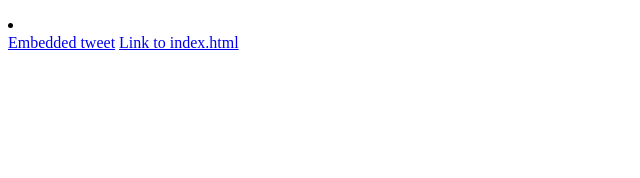
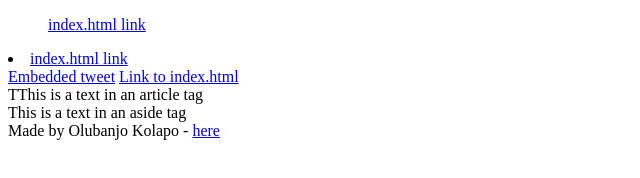
Before and after one commit to kol-apo/alu-web-development, a plain HTML site: page html_basic/tweets.html in a window 1280 px wide. Shown: the whole page, without its empty margins (0-640 px from the left). Drawn offline with Linux system fonts and the light colour scheme.

Commit message:
index.html

```diff
--- a/html_basic/tweets.html
+++ b/html_basic/tweets.html
@@ -5,16 +5,22 @@
 </head>
 <body>
     <header>
-    <ul></ul>
-    <li></li>
+    <ul> <a href="html_basic/index.html"> index.html link</a> </ul>
+    <li> <a href="html_basic/index.html"> index.html link</a> </li>
 
     </header>
 <main>
    <a href="https://x.com/jameslaurents/status/1833838090571657479">Embedded tweet</a>
      <a href="html_basic/index.html">Link to index.html</a>
+     <article>
+TThis is a text in an article tag
+     </article>
+     <aside>
+        This is a text in an aside tag
+     </aside>
 </main>
 <footer>
-
+    Made by Olubanjo Kolapo - <a href="https://linktr.ee/Olubanjo.kolapo" target="_blank">here</a>
 </footer>
 </body>
 </html>
```
Also changed, not shown: html_basic/index.html (+13 -2 lines).
